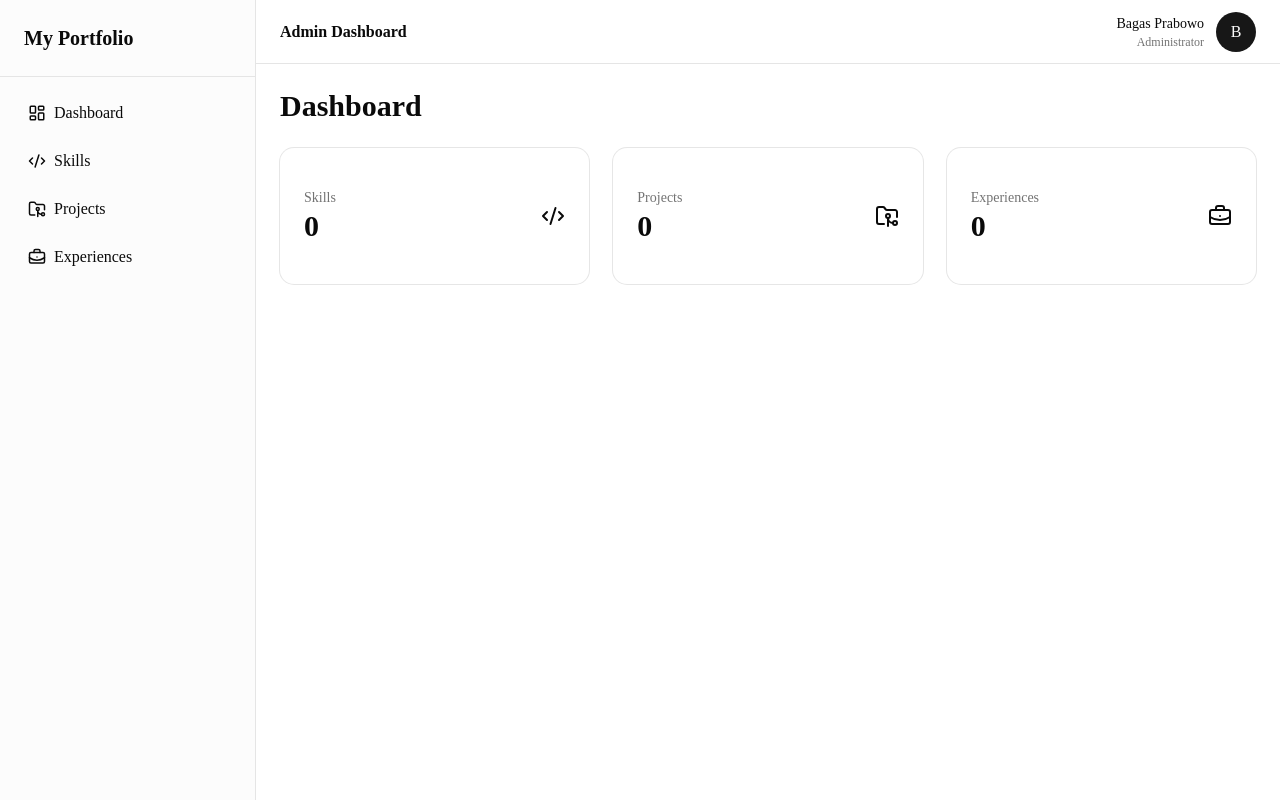
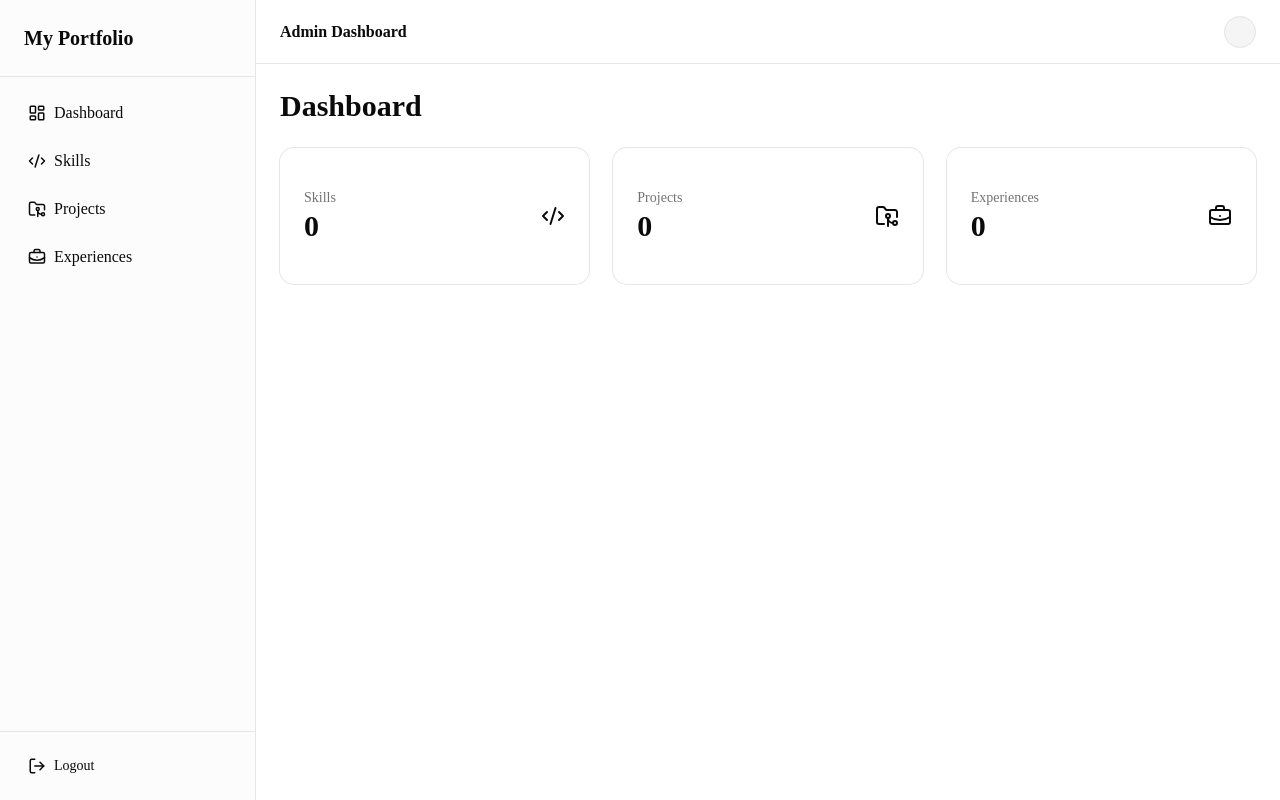
Before and after one commit to Bagasprbw/my-portofolio, a Next.js app: page /dashboard in a window 1280 px wide. Built offline with nearby package versions, Linux system fonts and the light colour scheme; no server answers.

Commit message:
feat(auth): add login redirect, logout, and user session

```diff
--- a/src/app/dashboard/layout.tsx
+++ b/src/app/dashboard/layout.tsx
@@ -1,24 +1,39 @@
+import Link from "next/link";
+import { ReactNode } from "react";
+import {
+    LayoutDashboard,
+    FolderGit2,
+    BriefcaseBusiness,
+    Code2,
+} from "lucide-react";
+
 import { getServerSession } from "next-auth";
 
-import Link from "next/link";
-import { ReactNode } from "react";
-import { LayoutDashboard, FolderGit2, BriefcaseBusiness, Code2 } from "lucide-react";
+import { LogoutButton } from "@/components/logout-button";
 
-export default function DashboardLayout({
+import {
+    Avatar,
+    AvatarFallback,
+    AvatarImage,
+} from "@/components/ui/avatar";
+
+export default async function DashboardLayout({
     children,
 }: {
     children: ReactNode;
 }) {
+    const session = await getServerSession();
+
     return (
         <div className="flex min-h-screen">
-      <aside className="w-64 border-r bg-muted/30">
+            <aside className="flex w-64 flex-col border-r bg-muted/30">
                 <div className="border-b p-6">
-          <h2 className="font-bold text-xl">
+                    <h2 className="text-xl font-bold">
                         My Portfolio
                     </h2>
                 </div>
 
-        <nav className="space-y-2 p-4">
+                <nav className="flex-1 space-y-2 p-4">
                     <Link
                         href="/dashboard"
                         className="flex items-center gap-2 rounded-lg px-3 py-2 hover:bg-muted"
@@ -51,6 +66,10 @@ export default function DashboardLayout({
                         Experiences
                     </Link>
                 </nav>
+
+                <div className="border-t p-4">
+                    <LogoutButton />
+                </div>
             </aside>
 
             <main className="flex-1">
@@ -62,17 +81,26 @@ export default function DashboardLayout({
                     <div className="flex items-center gap-3">
                         <div className="text-right">
                             <p className="text-sm font-medium">
-                Bagas Prabowo
+                                {session?.user?.name}
                             </p>
 
                             <p className="text-xs text-muted-foreground">
-                Administrator
+                                {session?.user?.email}
                             </p>
                         </div>
 
-            <div className="flex h-10 w-10 items-center justify-center rounded-full bg-primary text-primary-foreground">
-              B
-            </div>
+                        <Avatar>
+                            <AvatarImage
+                                src={session?.user?.image ?? ""}
+                                alt={session?.user?.name ?? ""}
+                            />
+
+                            <AvatarFallback>
+                                {session?.user?.name
+                                    ?.charAt(0)
+                                    .toUpperCase()}
+                            </AvatarFallback>
+                        </Avatar>
                     </div>
                 </header>
 
--- /dev/null
+++ b/src/app/login/_components/login-button.tsx
@@ -0,0 +1,20 @@
+"use client";
+
+import { signIn } from "next-auth/react";
+
+import { Button } from "@/components/ui/button";
+
+export default function LoginButton() {
+    return (
+        <Button
+            className="w-full"
+            onClick={() =>
+                signIn("google", {
+                    callbackUrl: "/dashboard",
+                })
+            }
+        >
+            Continue with Google
+        </Button>
+    );
+}
--- a/src/app/login/page.tsx
+++ b/src/app/login/page.tsx
@@ -1,16 +1,32 @@
-"use client";
+import { getServerSession } from "next-auth";
+import { redirect } from "next/navigation";
 
-import { signIn } from "next-auth/react";
+import { authOptions } from "@/lib/auth";
 
-export default function LoginPage() {
-  return (
-    <main className="flex min-h-screen items-center justify-center">
-      <button
-        onClick={() => signIn("google")}
-        className="rounded-md border px-4 py-2"
-      >
-        Login with Google
-      </button>
-    </main>
-  );
+import LoginButton from "./_components/login-button";
+
+export default async function LoginPage() {
+    const session = await getServerSession(authOptions);
+
+    if (session) {
+        redirect("/dashboard");
+    }
+
+    return (
+        <main className="flex min-h-screen items-center justify-center">
+            <div className="w-full max-w-md rounded-xl border bg-card p-8 shadow-sm">
+                <div className="mb-8 text-center">
+                    <h1 className="text-3xl font-bold">
+                        Welcome Back
+                    </h1>
+
+                    <p className="mt-2 text-sm text-muted-foreground">
+                        Sign in to manage your portfolio
+                    </p>
+                </div>
+
+                <LoginButton />
+            </div>
+        </main>
+    );
 }
--- /dev/null
+++ b/src/components/logout-button.tsx
@@ -0,0 +1,16 @@
+"use client";
+
+import { signOut } from "next-auth/react";
+import { LogOut } from "lucide-react";
+
+export function LogoutButton() {
+  return (
+    <button
+      onClick={() => signOut({ callbackUrl: "/" })}
+      className="flex w-full items-center gap-2 rounded-lg px-3 py-2 text-sm hover:bg-muted"
+    >
+      <LogOut size={18} />
+      Logout
+    </button>
+  );
+}
--- /dev/null
+++ b/src/components/ui/avatar.tsx
@@ -0,0 +1,112 @@
+"use client"
+
+import * as React from "react"
+import { Avatar as AvatarPrimitive } from "radix-ui"
+
+import { cn } from "@/lib/utils"
+
+function Avatar({
+  className,
+  size = "default",
+  ...props
+}: React.ComponentProps<typeof AvatarPrimitive.Root> & {
+  size?: "default" | "sm" | "lg"
+}) {
+  return (
+    <AvatarPrimitive.Root
+      data-slot="avatar"
+      data-size={size}
+      className={cn(
+        "group/avatar relative flex size-8 shrink-0 rounded-full select-none after:absolute after:inset-0 after:rounded-full after:border after:border-border after:mix-blend-darken data-[size=lg]:size-10 data-[size=sm]:size-6 dark:after:mix-blend-lighten",
+        className
+      )}
+      {...props}
+    />
+  )
+}
+
+function AvatarImage({
+  className,
+  ...props
+}: React.ComponentProps<typeof AvatarPrimitive.Image>) {
+  return (
+    <AvatarPrimitive.Image
+      data-slot="avatar-image"
+      className={cn(
+        "aspect-square size-full rounded-full object-cover",
+        className
+      )}
+      {...props}
+    />
+  )
+}
+
+function AvatarFallback({
+  className,
+  ...props
+}: React.ComponentProps<typeof AvatarPrimitive.Fallback>) {
+  return (
+    <AvatarPrimitive.Fallback
+      data-slot="avatar-fallback"
+      className={cn(
+        "flex size-full items-center justify-center rounded-full bg-muted text-sm text-muted-foreground group-data-[size=sm]/avatar:text-xs",
+        className
+      )}
+      {...props}
+    />
+  )
+}
+
+function AvatarBadge({ className, ...props }: React.ComponentProps<"span">) {
+  return (
+    <span
+      data-slot="avatar-badge"
+      className={cn(
+        "absolute right-0 bottom-0 z-10 inline-flex items-center justify-center rounded-full bg-primary text-primary-foreground bg-blend-color ring-2 ring-background select-none",
+        "group-data-[size=sm]/avatar:size-2 group-data-[size=sm]/avatar:[&>svg]:hidden",
+        "group-data-[size=default]/avatar:size-2.5 group-data-[size=default]/avatar:[&>svg]:size-2",
+        "group-data-[size=lg]/avatar:size-3 group-data-[size=lg]/avatar:[&>svg]:size-2",
+        className
+      )}
+      {...props}
+    />
+  )
+}
+
+function AvatarGroup({ className, ...props }: React.ComponentProps<"div">) {
+  return (
+    <div
+      data-slot="avatar-group"
+      className={cn(
+        "group/avatar-group flex -space-x-2 *:data-[slot=avatar]:ring-2 *:data-[slot=avatar]:ring-background",
+        className
+      )}
+      {...props}
+    />
+  )
+}
+
+function AvatarGroupCount({
+  className,
+  ...props
+}: React.ComponentProps<"div">) {
+  return (
+    <div
+      data-slot="avatar-group-count"
+      className={cn(
+        "relative flex size-8 shrink-0 items-center justify-center rounded-full bg-muted text-sm text-muted-foreground ring-2 ring-background group-has-data-[size=lg]/avatar-group:size-10 group-has-data-[size=sm]/avatar-group:size-6 [&>svg]:size-4 group-has-data-[size=lg]/avatar-group:[&>svg]:size-5 group-has-data-[size=sm]/avatar-group:[&>svg]:size-3",
+        className
+      )}
+      {...props}
+    />
+  )
+}
+
+export {
+  Avatar,
+  AvatarImage,
+  AvatarFallback,
+  AvatarGroup,
+  AvatarGroupCount,
+  AvatarBadge,
+}
--- /dev/null
+++ b/src/lib/auth.ts
@@ -0,0 +1,21 @@
+import { NextAuthOptions } from "next-auth";
+import GoogleProvider from "next-auth/providers/google";
+
+export const authOptions: NextAuthOptions = {
+    providers: [
+        GoogleProvider({
+            clientId: process.env.GOOGLE_CLIENT_ID!,
+            clientSecret: process.env.GOOGLE_CLIENT_SECRET!,
+        }),
+    ],
+
+    pages: {
+        signIn: "/login",
+    },
+
+    callbacks: {
+        async signIn({ user }) {
+            return user.email === process.env.ADMIN_EMAIL;
+        },
+    },
+};
```
Lines whose indentation alone changed are shown as unchanged.
